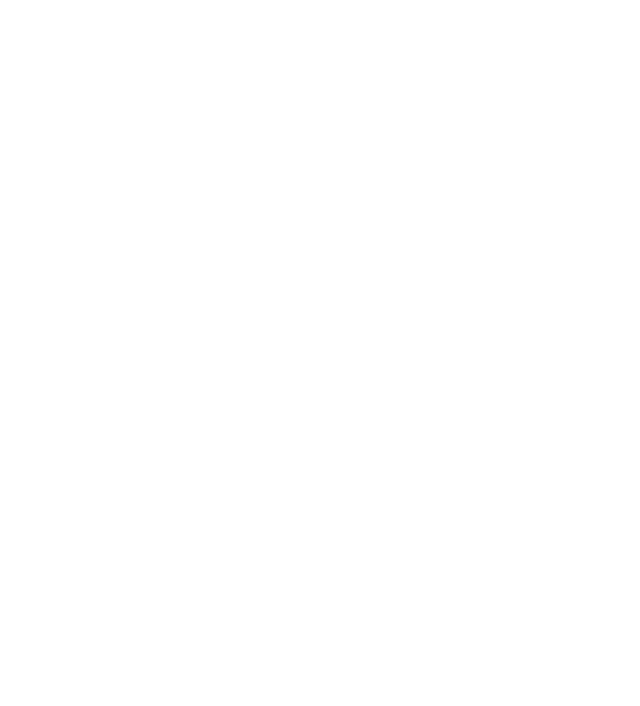
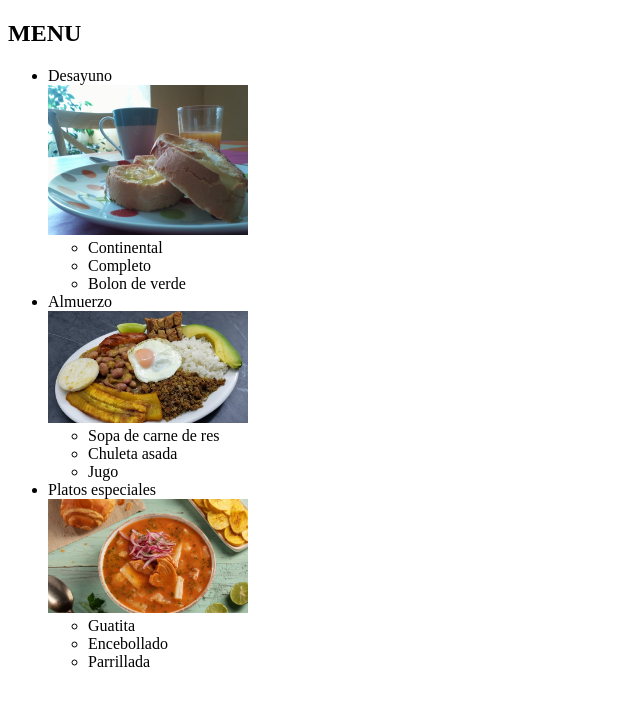
Before and after one commit to Mauri9225/html5_002-vega-lema, a plain HTML site: page index.html in a window 1280 px wide. Shown: the whole page, without its empty margins (0-640 px from the left). Drawn offline with Linux system fonts and the light colour scheme.

Commit message:
feat: food menu added

```diff
--- a/index.html
+++ b/index.html
@@ -4,6 +4,29 @@
 
     </head>
     <body>
+        <h2>MENU</h2>
+        <ul>
+            <li>Desayuno</li>
+            <img src="img\desayuno.jpg" width="200" >
+            <ul>
+                <li>Continental</li>
+                <li>Completo</li>
+                <li>Bolon de verde</li>
+            </ul>
+            <li>Almuerzo</li>
+            <img src="img\almuerzo.jpg" width="200" >
+            <ul>
+                <li>Sopa de carne de res</li>
+                <li>Chuleta asada</li>
+                <li>Jugo</li>
+            </ul>
+            <li>Platos especiales</li>
+            <img src="img\especial.avif" width="200" >
+            <ul>
+                <li>Guatita</li>
+                <li>Encebollado</li>
+                <li>Parrillada</li>
+            </ul>
 
     </body>
 </html>
```
Also changed, not shown: img/almuerzo.jpg (added), img/desayuno.jpg (added), img/especial.avif (added).
